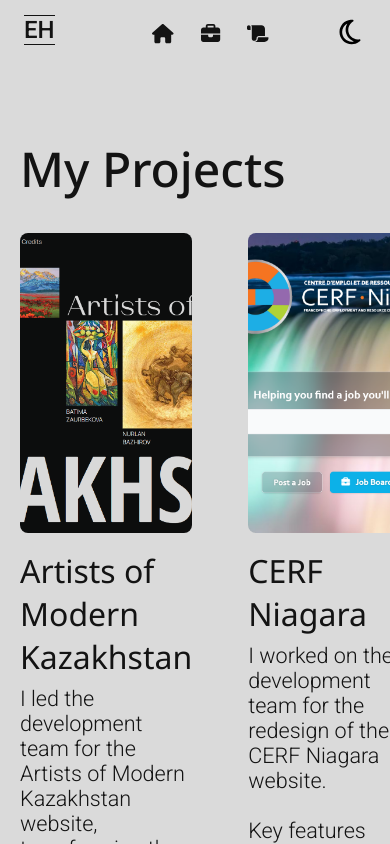
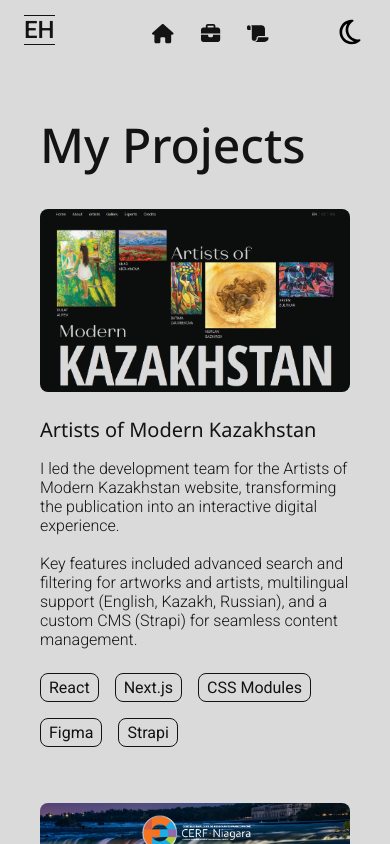
Before and after one commit to EHansen94/portfolio, a Next.js app: page /projects in a window 390 px wide. Shown: the top 844 px of the page. Built offline with nearby package versions, Linux system fonts and the light colour scheme.

Commit message:
projects main page responsiveness

```diff
--- a/src/styles/components/ProjectCard.module.css
+++ b/src/styles/components/ProjectCard.module.css
@@ -45,3 +45,49 @@
 	padding: 0.25rem 0.5rem;
 	border-radius: 8px;
 }
+
+@media screen and (max-width: 1000px) {
+	.project-card img {
+		height: 240px;
+	}
+
+	.text {
+		padding: 1.5rem 0;
+	}
+
+	.text h3 {
+		font-size: 1.5rem;
+		padding-bottom: 0.5rem;
+	}
+
+	.text p {
+		font-size: 1.15rem;
+	}
+}
+
+@media screen and (max-width: 856px) {
+	.project-card img {
+		height: 400px;
+	}
+}
+
+@media screen and (max-width: 720px) {
+	.project-card img {
+		height: 320px;
+	}
+}
+
+@media screen and (max-width: 576px) {
+	.project-card img {
+		height: fit-content;
+		object-fit: contain;
+	}
+
+	.text h3 {
+		font-size: 1.25rem;
+	}
+
+	.text p {
+		font-size: 1rem;
+	}
+}
--- a/src/styles/pages/projects.module.css
+++ b/src/styles/pages/projects.module.css
@@ -20,3 +20,14 @@
 	flex-direction: column;
 	gap: 2.5rem;
 }
+
+@media screen and (max-width: 856px) {
+	.projects-page {
+		padding: 2.5rem;
+		margin: 4.5rem auto 2.5rem auto;
+	}
+
+	.projects {
+		grid-template-columns: 1fr;
+	}
+}
--- a/src/util/projectData.jsx
+++ b/src/util/projectData.jsx
@@ -34,7 +34,7 @@ export const projectData = [
 		<li>Custom CMS (Strapi) for seamless content management</li>
 		</ul>
 		`,
-		tools: ["React", "Next.js", "CSS Modules", "Strapi"],
+		tools: ["React", "Next.js", "CSS Modules", "Figma", "Strapi"],
 	},
 	{
 		id: 2,
@@ -79,7 +79,7 @@ concept art presentations with multiple color palettes and immersive parallax ef
 <li>Custom CMS (Strapi) for flexible content management</li>
 </ul>
 		`,
-		tools: ["React", "Next.js", "TailwindCSS", "Strapi"],
+		tools: ["React", "Next.js", "TailwindCSS", "Figma", "Strapi"],
 	},
 	{
 		id: 3,
@@ -112,7 +112,14 @@ concept art presentations with multiple color palettes and immersive parallax ef
 		<li>Custom CMS (Strapi) for flexible content management</li>
 		</ul>
 		`,
-		tools: ["React", "Next.js", "TailwindCSS", "CSS Modules", "Strapi"],
+		tools: [
+			"React",
+			"Next.js",
+			"TailwindCSS",
+			"CSS Modules",
+			"Figma",
+			"Strapi",
+		],
 	},
 
 	{
@@ -145,7 +152,7 @@ concept art presentations with multiple color palettes and immersive parallax ef
 		<li>Customizable buildable page system (through clients Strapi dashboard) for on site resources</li>
 		<li>Custom CMS (Strapi) for client content management</li>
 		`,
-		tools: ["React", "TailwindCSS", "Stripe", "Strapi"],
+		tools: ["React", "TailwindCSS", "Figma", "Stripe", "Strapi"],
 	},
 
 	{
@@ -175,7 +182,7 @@ concept art presentations with multiple color palettes and immersive parallax ef
 		<li>Custom multi-language CMS for client content management and custom page building (Strapi)</li>
 		</ul>
 		`,
-		tools: ["React", "Strapi", "Calendly", "Google Locations API"],
+		tools: ["React", "Strapi", "Figma", "Calendly", "Google Locations API"],
 	},
 	{
 		id: 6,
@@ -205,7 +212,7 @@ concept art presentations with multiple color palettes and immersive parallax ef
 		<li>Custom Strapi CMS for property and content management with full English and Arabic support</li>
 		</ul>
 		`,
-		tools: ["React", "CSS Modules", "Strapi", "Google Maps API"],
+		tools: ["React", "CSS Modules", "Figma", "Strapi", "Google Maps API"],
 	},
 	// Others to include: ALH, F4U, WCLA, Curly
 ];
```
